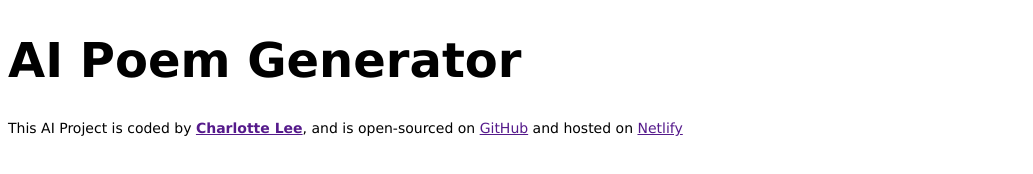
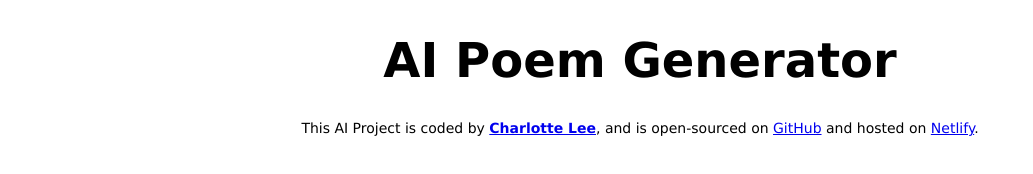
Before and after one commit to charluxd/peom-generator, a plain HTML site: page index.html in a window 1280 px wide. Shown: the whole page, without its empty margins (0-1033 px from the left). Drawn offline with Linux system fonts and the light colour scheme.

Commit message:
Update footer links

```diff
--- a/index.html
+++ b/index.html
@@ -9,8 +9,12 @@
   <body>
     <h1>AI Poem Generator</h1>
     <footer>
-      This AI Project is coded by <a href=""><strong>Charlotte Lee</strong></a>, and is
-      open-sourced on <a href="">GitHub</a> and hosted on <a href="">Netlify</a>
+      This AI Project is coded by
+      <a href="https://www.linkedin.com/in/charlottelhm/"
+        ><strong>Charlotte Lee</strong></a
+      >, and is open-sourced on
+      <a href="https://github.com/charlx99/peom-generator">GitHub</a> and hosted
+      on <a href="https://poem-generator-shecodeapp.netlify.app/">Netlify</a>.
     </footer>
     <script src="script.js"></script>
   </body>
--- a/styles.css
+++ b/styles.css
@@ -2,6 +2,7 @@ body {
   font-size: 24px;
   font-family: "Lucida Sans", "Lucida Sans Regular", "Lucida Grande",
     "Lucida Sans Unicode", Geneva, Verdana, sans-serif;
+    text-align: center;
 }
 
 footer {
```
